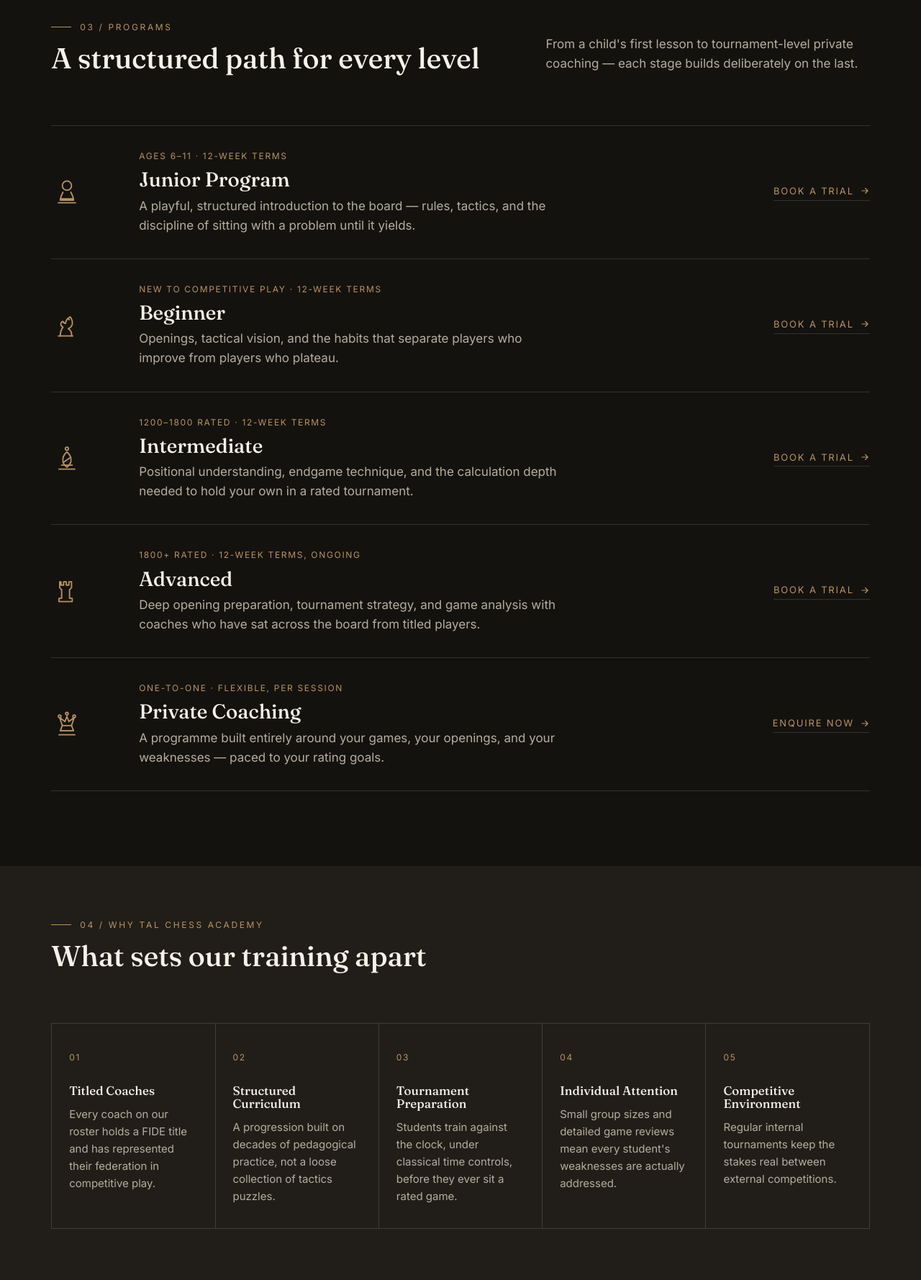
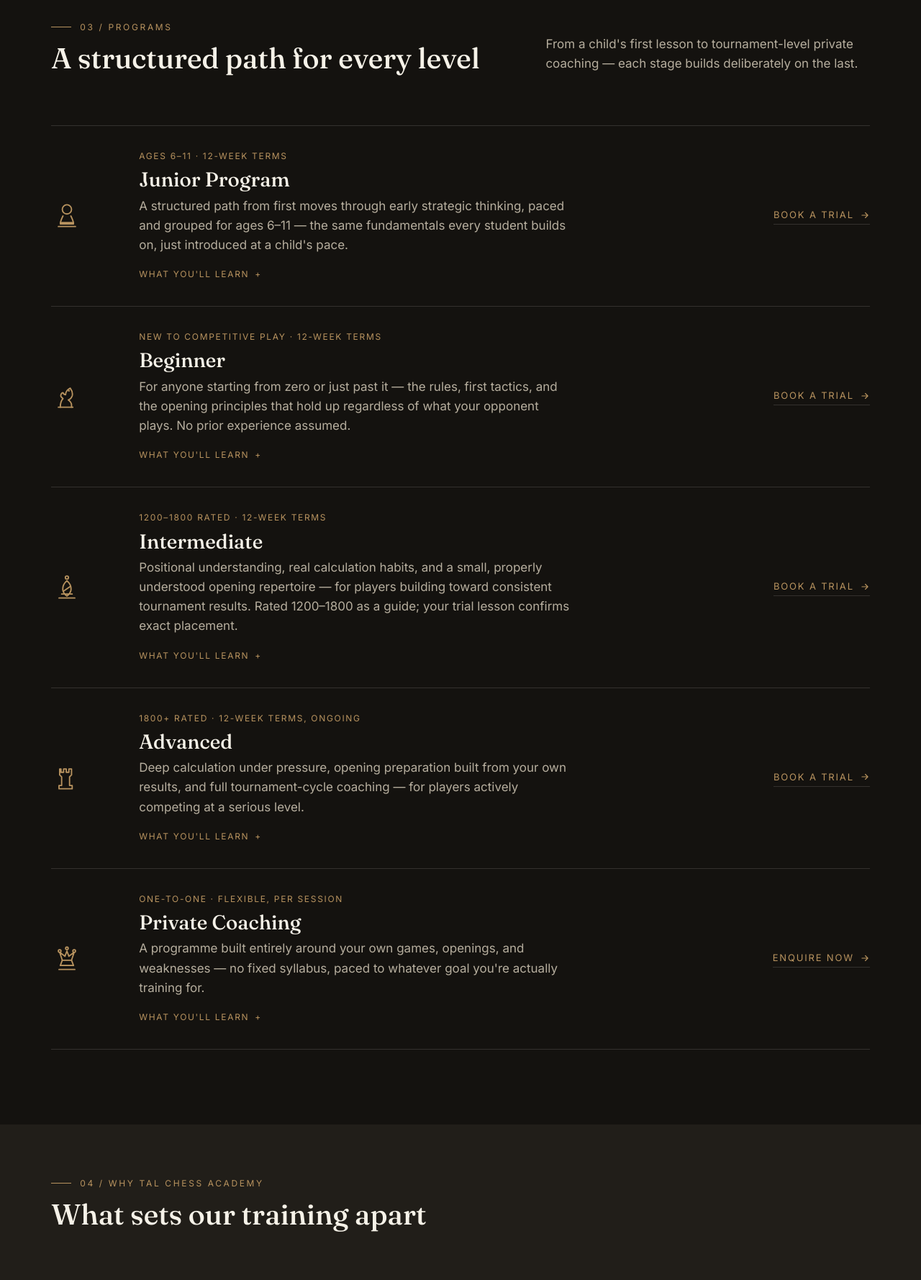
Before and after one commit to mshayansohail-cloud/tal-chess-academy, a Django app: page / in a window 1280 px wide. Shown: the part 1479-3257 px from the top of the page at 72% size. Run offline with Django 5.2, Linux system fonts and the light colour scheme; data comes from the database, SQL or seed files in the repository.

Commit message:
feat: present approved curriculum via programme highlights
Adds Program.highlights (short "what you'll learn" bullets, collapsed
by default via the existing FAQ-style <details> pattern) and tightens
each programme's description to reflect the approved 6-level TAL
curriculum, rather than a syllabus dump on the page.

Co-Authored-By: Claude Sonnet 5 <noreply@anthropic.com>

```diff
--- a/academy/admin.py
+++ b/academy/admin.py
@@ -11,6 +11,10 @@ class ProgramAdmin(admin.ModelAdmin):
     search_fields = ('name', 'description', 'age_group')
     prepopulated_fields = {'slug': ('name',)}
     ordering = ('display_order', 'name')
+    fields = (
+        'name', 'slug', 'description', 'highlights', 'skill_level', 'age_group', 'duration',
+        'icon', 'cta_label', 'is_active', 'display_order',
+    )
 
 
 class SubmissionAdminBase(admin.ModelAdmin):
--- a/academy/models.py
+++ b/academy/models.py
@@ -28,6 +28,10 @@ class Program(models.Model):
     name = models.CharField(max_length=100)
     slug = models.SlugField(max_length=110, unique=True)
     description = models.TextField()
+    highlights = models.JSONField(
+        default=list, blank=True,
+        help_text='Short "what you\'ll learn" bullet points, shown collapsed on the programme row.',
+    )
     skill_level = models.CharField(max_length=20, choices=SkillLevel.choices)
     age_group = models.CharField(max_length=60, help_text='e.g. "Ages 6–11" or "1200+ rated"')
     duration = models.CharField(max_length=60, blank=True, help_text='e.g. "12-week term"')
--- a/static/css/components.css
+++ b/static/css/components.css
@@ -392,6 +392,56 @@
   margin-top: var(--space-2);
   max-width: 56ch;
   color: var(--text-muted);
+}
+
+.program-row__highlights {
+  margin-top: var(--space-3);
+}
+
+.program-row__highlights summary {
+  display: inline-flex;
+  align-items: center;
+  gap: var(--space-2);
+  font-size: var(--fs-2xs);
+  letter-spacing: var(--tracking-wide);
+  text-transform: uppercase;
+  color: var(--color-gold);
+  cursor: pointer;
+  list-style: none;
+  transition: color var(--duration-fast) var(--ease-out);
+}
+
+.program-row__highlights summary::-webkit-details-marker {
+  display: none;
+}
+
+.program-row__highlights summary:hover {
+  color: var(--color-gold-bright);
+}
+
+.program-row__highlights summary::after {
+  content: "+";
+  font-family: var(--font-body);
+}
+
+.program-row__highlights[open] summary::after {
+  content: "\2212"; /* minus sign — visually matched to the "+" */
+}
+
+.program-row__highlights-list {
+  margin-top: var(--space-3);
+  padding-left: var(--space-5);
+  max-width: 52ch;
+  color: var(--text-muted);
+  font-size: var(--fs-sm);
+}
+
+.program-row__highlights-list li {
+  margin-bottom: var(--space-2);
+}
+
+.program-row__highlights-list li:last-child {
+  margin-bottom: 0;
 }
 
 @media (max-width: 700px) {
--- a/templates/academy/faq.html
+++ b/templates/academy/faq.html
@@ -47,7 +47,9 @@
           <p>You don't need to work it out in advance — that's what the trial is for. Book a trial lesson
             and we'll place you at the right level after a short assessment across the board. If you'd
             like to make an informed guess first, our programmes are banded by rating: Intermediate is
-            aimed at 1200–1800, Advanced at 1800+, and Beginner at anyone new to competitive play.</p>
+            aimed at 1200–1800, Advanced at 1800+, and Beginner at anyone new to competitive play — but
+            those bands are a starting guide, not a strict cutoff, since a 1250-rated player and a
+            1750-rated player often need quite different things from the same term.</p>
         </div>
       </details>
 
--- a/templates/partials/program_row.html
+++ b/templates/partials/program_row.html
@@ -5,6 +5,16 @@
     <span class="program-row__age">{{ program.age_group }}{% if program.duration %} · {{ program.duration }}{% endif %}</span>
     <h3 class="program-row__name">{{ program.name }}</h3>
     <p class="program-row__summary">{{ program.description }}</p>
+    {% if program.highlights %}
+      <details class="program-row__highlights">
+        <summary>What you'll learn</summary>
+        <ul class="program-row__highlights-list">
+          {% for point in program.highlights %}
+            <li>{{ point }}</li>
+          {% endfor %}
+        </ul>
+      </details>
+    {% endif %}
   </div>
   <a href="{% url 'contact' %}?program={{ program.slug }}" class="btn-text">
     {{ program.cta_label }}
```
Also changed, not shown: README.md, academy/migrations/0005_program_highlights.py (added).
